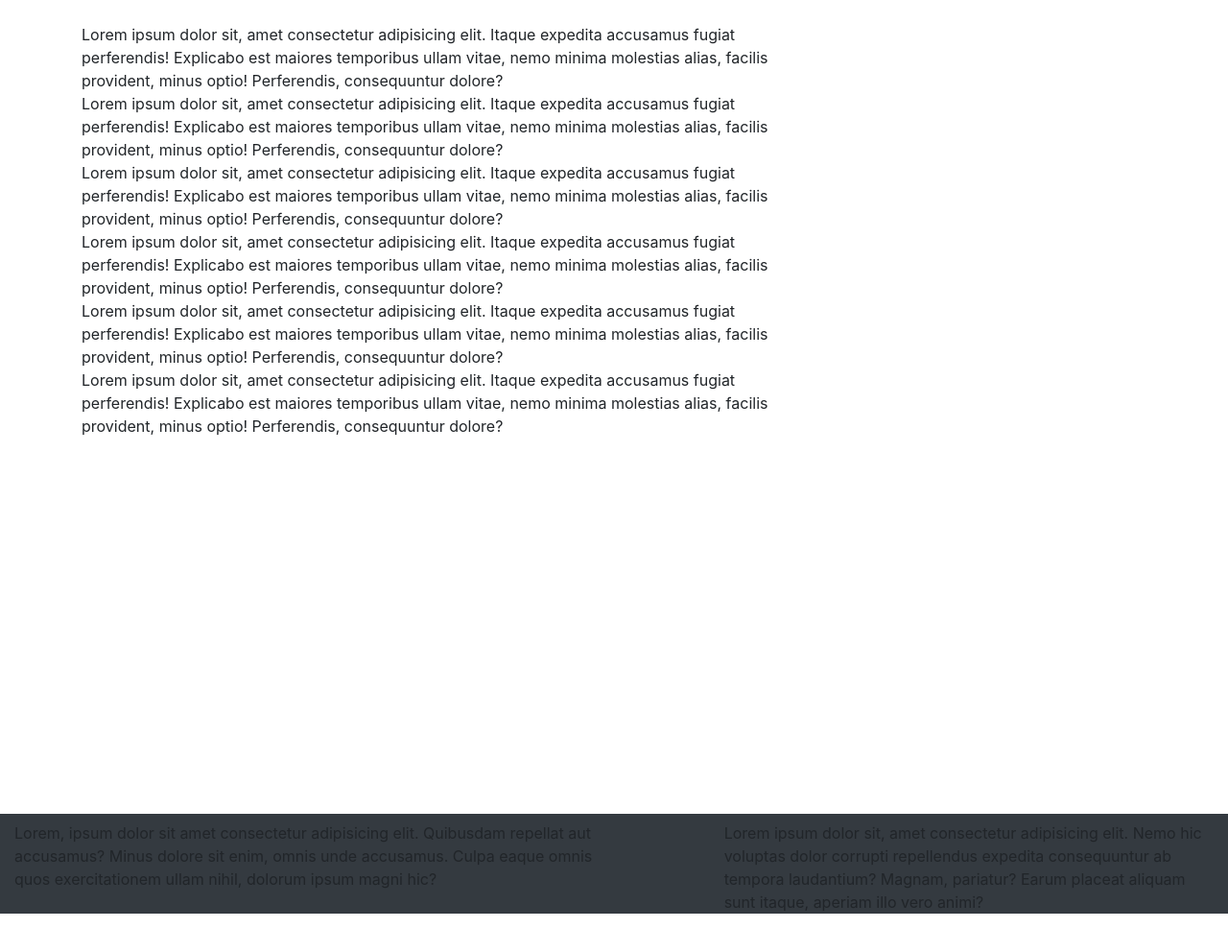
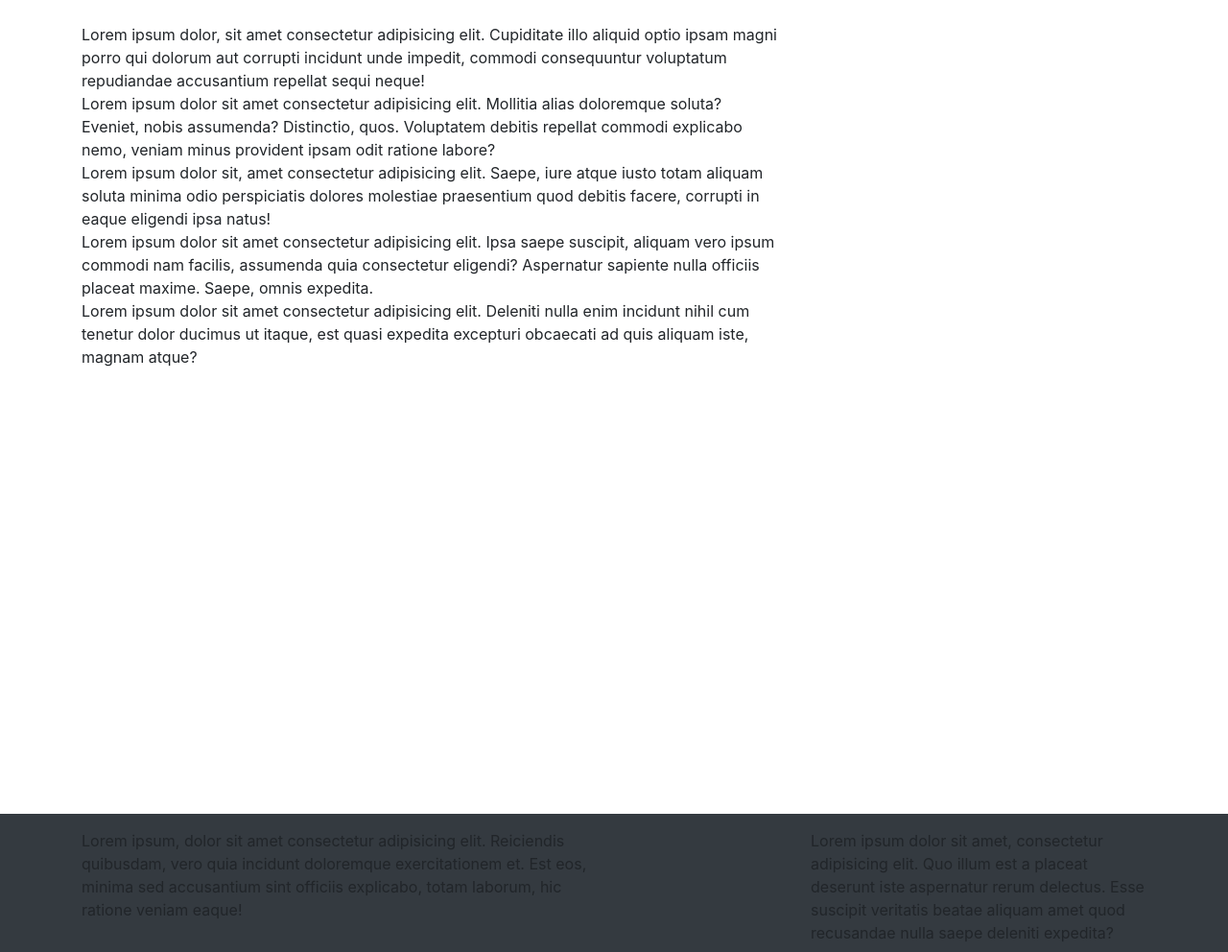
Before and after one commit to AureoGonz/WebOnWay, a PHP site: page / in a window 1280 px wide. Shown: the part 56-1048 px from the top of the page at 96% size. Before the commit the page ends 1008 px from the top, so only its background shows below. Run offline with PHP 8.4, Linux system fonts and the light colour scheme.

Commit message:
Corrijo esqueleto para comportamiento del footer

```diff
--- a/index.php
+++ b/index.php
@@ -34,60 +34,31 @@
             </ul>
         </div>
     </nav>
-    <div class="container my-4 full-height">
+    <main class="container full-height my-4">
         <div class="row">
-            <div class="col-12 col-md-8">
-                Lorem ipsum dolor sit, amet consectetur adipisicing elit. Itaque expedita accusamus fugiat perferendis!
-                Explicabo est maiores temporibus ullam vitae, nemo minima molestias alias, facilis provident, minus
-                optio! Perferendis, consequuntur dolore?
+            <div class="col-12 col-md-8">Lorem ipsum dolor, sit amet consectetur adipisicing elit. Cupiditate illo aliquid optio ipsam magni porro qui dolorum aut corrupti incidunt unde impedit, commodi consequuntur voluptatum repudiandae accusantium repellat sequi neque!</div>
+        </div>
+        <div class="row">
+            <div class="col-12 col-md-8">Lorem ipsum dolor sit amet consectetur adipisicing elit. Mollitia alias doloremque soluta? Eveniet, nobis assumenda? Distinctio, quos. Voluptatem debitis repellat commodi explicabo nemo, veniam minus provident ipsam odit ratione labore?</div>
+        </div>
+        <div class="row">
+            <div class="col-12 col-md-8">Lorem ipsum dolor sit, amet consectetur adipisicing elit. Saepe, iure atque iusto totam aliquam soluta minima odio perspiciatis dolores molestiae praesentium quod debitis facere, corrupti in eaque eligendi ipsa natus!</div>
+        </div>
+        <div class="row">
+            <div class="col-12 col-md-8">Lorem ipsum dolor sit amet consectetur adipisicing elit. Ipsa saepe suscipit, aliquam vero ipsum commodi nam facilis, assumenda quia consectetur eligendi? Aspernatur sapiente nulla officiis placeat maxime. Saepe, omnis expedita.</div>
+        </div>
+        <div class="row">
+            <div class="col-12 col-md-8">Lorem ipsum dolor sit amet consectetur adipisicing elit. Deleniti nulla enim incidunt nihil cum tenetur dolor ducimus ut itaque, est quasi expedita excepturi obcaecati ad quis aliquam iste, magnam atque?</div>
+        </div>
+    </main>
+    <footer class="footer mt-auto bg-dark pt-3 pb-2">
+        <div class="container">
+            <div class="row justify-content-between">
+                <div class="col-12 col-md-6">Lorem ipsum, dolor sit amet consectetur adipisicing elit. Reiciendis quibusdam, vero quia incidunt doloremque exercitationem et. Est eos, minima sed accusantium sint officiis explicabo, totam laborum, hic ratione veniam eaque!</div>
+                <div class="col-12 col-md-4">Lorem ipsum dolor sit amet, consectetur adipisicing elit. Quo illum est a placeat deserunt iste aspernatur rerum delectus. Esse suscipit veritatis beatae aliquam amet quod recusandae nulla saepe deleniti expedita?</div>
             </div>
         </div>
-        <div class="row">
-            <div class="col-12 col-md-8">
-                Lorem ipsum dolor sit, amet consectetur adipisicing elit. Itaque expedita accusamus fugiat perferendis!
-                Explicabo est maiores temporibus ullam vitae, nemo minima molestias alias, facilis provident, minus
-                optio! Perferendis, consequuntur dolore?
-            </div>
-        </div>
-        <div class="row">
-            <div class="col-12 col-md-8">
-                Lorem ipsum dolor sit, amet consectetur adipisicing elit. Itaque expedita accusamus fugiat perferendis!
-                Explicabo est maiores temporibus ullam vitae, nemo minima molestias alias, facilis provident, minus
-                optio! Perferendis, consequuntur dolore?
-            </div>
-        </div>
-        <div class="row">
-            <div class="col-12 col-md-8">
-                Lorem ipsum dolor sit, amet consectetur adipisicing elit. Itaque expedita accusamus fugiat perferendis!
-                Explicabo est maiores temporibus ullam vitae, nemo minima molestias alias, facilis provident, minus
-                optio! Perferendis, consequuntur dolore?
-            </div>
-        </div>
-        <div class="row">
-            <div class="col-12 col-md-8">
-                Lorem ipsum dolor sit, amet consectetur adipisicing elit. Itaque expedita accusamus fugiat perferendis!
-                Explicabo est maiores temporibus ullam vitae, nemo minima molestias alias, facilis provident, minus
-                optio! Perferendis, consequuntur dolore?
-            </div>
-        </div>
-        <div class="row">
-            <div class="col-12 col-md-8">
-                Lorem ipsum dolor sit, amet consectetur adipisicing elit. Itaque expedita accusamus fugiat perferendis!
-                Explicabo est maiores temporibus ullam vitae, nemo minima molestias alias, facilis provident, minus
-                optio! Perferendis, consequuntur dolore?
-            </div>
-        </div>
-    </div>
-    <div class="container-fluid mt-4 bg-dark">
-        <div class="row pt-2 justify-content-between">
-            <div class="col-12 col-md-6">Lorem, ipsum dolor sit amet consectetur adipisicing elit. Quibusdam repellat
-                aut accusamus? Minus dolore sit enim, omnis unde accusamus. Culpa eaque omnis quos exercitationem ullam
-                nihil, dolorum ipsum magni hic?</div>
-            <div class="col-12 col-md-5 pl-2">Lorem ipsum dolor sit, amet consectetur adipisicing elit. Nemo hic voluptas
-                dolor corrupti repellendus expedita consequuntur ab tempora laudantium? Magnam, pariatur? Earum placeat
-                aliquam sunt itaque, aperiam illo vero animi?</div>
-        </div>
-    </div>
+    </footer>
     <script type="text/javascript" src="js/jquery.min.js"></script>
     <script type="text/javascript" src="js/jquery.slimscroll.min.js"></script>
     <script type="text/javascript" src="js/popper.min.js"></script>
```
